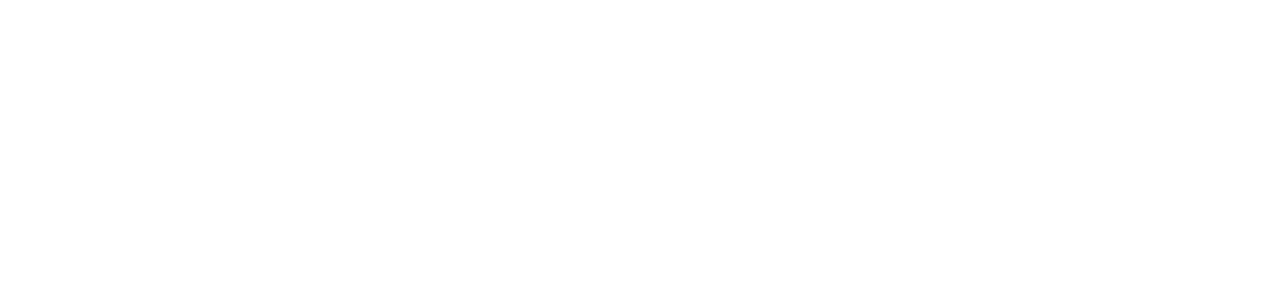
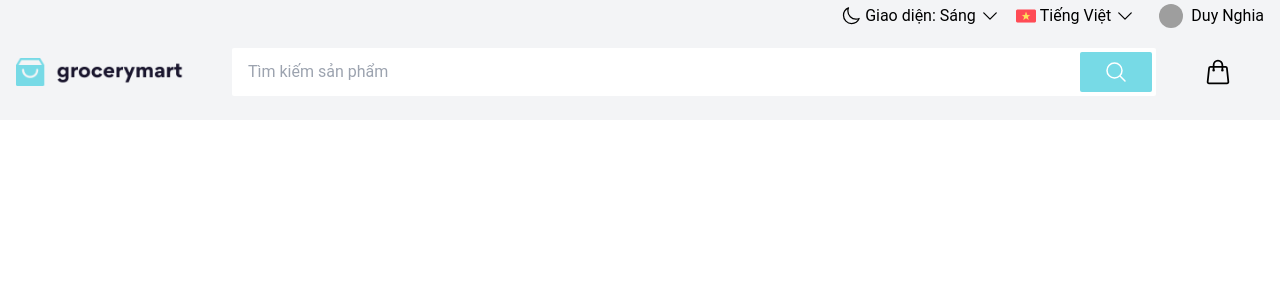
Before and after one commit to dunglh-it/Clothing-shop, a React (Vite) app: page / in a window 1280 px wide. Shown: the top 300 px of the page. Built offline with nearby package versions, Linux system fonts and the light colour scheme; grey boxes are pictures that could not be loaded.

Commit message:
Tạo và UI Header

```diff
--- /dev/null
+++ b/src/components/Footer/Footer.tsx
@@ -0,0 +1,3 @@
+export default function Footer() {
+  return <div></div>
+}
--- /dev/null
+++ b/src/components/Footer/index.ts
@@ -0,0 +1,3 @@
+import Footer from './Footer'
+
+export default Footer
--- /dev/null
+++ b/src/components/Header/Header.tsx
@@ -0,0 +1,123 @@
+import { Link } from 'react-router-dom'
+import flagVietnam from 'src/assets/images/flag-vietnam.png'
+import logoLight from 'src/assets/images/logo-light.png'
+
+export default function Header() {
+  return (
+    <div className='bg-gray-100'>
+      <div className='container'>
+        <div className='flex justify-end'>
+          <div className='flex cursor-pointer items-center hover:opacity-75'>
+            <svg
+              xmlns='http://www.w3.org/2000/svg'
+              fill='none'
+              viewBox='0 0 24 24'
+              strokeWidth={1.5}
+              stroke='currentColor'
+              className='h-5 w-5'
+            >
+              <path
+                strokeLinecap='round'
+                strokeLinejoin='round'
+                d='M21.752 15.002A9.72 9.72 0 0 1 18 15.75c-5.385 0-9.75-4.365-9.75-9.75 0-1.33.266-2.597.748-3.752A9.753 9.753 0 0 0 3 11.25C3 16.635 7.365 21 12.75 21a9.753 9.753 0 0 0 9.002-5.998Z'
+              />
+            </svg>
+
+            <span className='mx-1'>Giao diện: Sáng</span>
+
+            <svg
+              xmlns='http://www.w3.org/2000/svg'
+              fill='none'
+              viewBox='0 0 24 24'
+              strokeWidth={1.5}
+              stroke='currentColor'
+              className='h-5 w-5'
+            >
+              <path strokeLinecap='round' strokeLinejoin='round' d='M19.5 8.25l-7.5 7.5-7.5-7.5' />
+            </svg>
+          </div>
+
+          <div className='ml-4 flex cursor-pointer items-center py-1 hover:opacity-75'>
+            <img src={flagVietnam} alt='Viet Nam' className='h-5 w-5 object-cover' />
+            <span className='mx-1'>Tiếng Việt</span>
+
+            <svg
+              xmlns='http://www.w3.org/2000/svg'
+              fill='none'
+              viewBox='0 0 24 24'
+              strokeWidth={1.5}
+              stroke='currentColor'
+              className='h-5 w-5'
+            >
+              <path strokeLinecap='round' strokeLinejoin='round' d='M19.5 8.25l-7.5 7.5-7.5-7.5' />
+            </svg>
+          </div>
+
+          <div className='ml-6 flex cursor-pointer items-center py-1 hover:opacity-75'>
+            <div className='mr-2 h-6 w-6 flex-shrink-0'>
+              <img
+                src='https://cf.shopee.vn/file/d04ea22afab6e6d250a370d7ccc2e675_tn'
+                alt='avatar'
+                className='h-full w-full rounded-full object-cover'
+              />
+            </div>
+            <div>Duy Nghia</div>
+          </div>
+        </div>
+
+        <div className='mt-4 grid grid-cols-12 items-center gap-12 pb-6'>
+          <Link to='/' className='col-span-2'>
+            <img src={logoLight} alt='Logo' className='h-full w-full object-cover' />
+          </Link>
+
+          <form className='col-span-9'>
+            <div className='flex rounded-sm bg-white p-1'>
+              <input
+                type='text'
+                name='search'
+                className='flex-grow border-none bg-transparent px-3 py-2 text-black outline-none'
+                placeholder='Tìm kiếm sản phẩm'
+              />
+
+              <button className='flex-shrink-0 rounded-sm bg-lightBlue px-6 py-2 hover:opacity-90'>
+                <svg
+                  xmlns='http://www.w3.org/2000/svg'
+                  fill='none'
+                  viewBox='0 0 24 24'
+                  strokeWidth={1.5}
+                  stroke='white'
+                  className='h-6 w-6'
+                >
+                  <path
+                    strokeLinecap='round'
+                    strokeLinejoin='round'
+                    d='M21 21l-5.197-5.197m0 0A7.5 7.5 0 105.196 5.196a7.5 7.5 0 0010.607 10.607z'
+                  />
+                </svg>
+              </button>
+            </div>
+          </form>
+
+          <div className='col-span-1'>
+            <Link to='/'>
+              <svg
+                xmlns='http://www.w3.org/2000/svg'
+                fill='none'
+                viewBox='0 0 24 24'
+                strokeWidth={1.5}
+                stroke='currentColor'
+                className='h-7 w-7'
+              >
+                <path
+                  strokeLinecap='round'
+                  strokeLinejoin='round'
+                  d='M15.75 10.5V6a3.75 3.75 0 1 0-7.5 0v4.5m11.356-1.993 1.263 12c.07.665-.45 1.243-1.119 1.243H4.25a1.125 1.125 0 0 1-1.12-1.243l1.264-12A1.125 1.125 0 0 1 5.513 7.5h12.974c.576 0 1.059.435 1.119 1.007ZM8.625 10.5a.375.375 0 1 1-.75 0 .375.375 0 0 1 .75 0Zm7.5 0a.375.375 0 1 1-.75 0 .375.375 0 0 1 .75 0Z'
+                />
+              </svg>
+            </Link>
+          </div>
+        </div>
+      </div>
+    </div>
+  )
+}
--- /dev/null
+++ b/src/components/Header/index.ts
@@ -0,0 +1,3 @@
+import Header from './Header'
+
+export default Header
--- /dev/null
+++ b/src/layouts/MainLayout/MainLayout.tsx
@@ -0,0 +1,16 @@
+import Footer from 'src/components/Footer'
+import Header from 'src/components/Header'
+
+interface Props {
+  children?: React.ReactNode
+}
+
+export default function MainLayout({ children }: Props) {
+  return (
+    <div>
+      <Header />
+      {children}
+      <Footer />
+    </div>
+  )
+}
--- /dev/null
+++ b/src/layouts/MainLayout/indx.ts
@@ -0,0 +1,3 @@
+import MainLayout from './MainLayout'
+
+export default MainLayout
--- a/src/useRouteElements.tsx
+++ b/src/useRouteElements.tsx
@@ -3,13 +3,18 @@
 import RegisterLayout from './layouts/RegisterLayout'
 import Login from './pages/Login'
 import Register from './pages/Register'
+import MainLayout from './layouts/MainLayout/MainLayout'
 
 export default function useRouteElements() {
   const routeElements = useRoutes([
     {
       path: '/',
       index: true,
-      element: <Home />
+      element: (
+        <MainLayout>
+          <Home />
+        </MainLayout>
+      )
     },
 
     {
--- a/tailwind.config.cjs
+++ b/tailwind.config.cjs
@@ -11,7 +11,8 @@
     extend: {
       colors: {
         yellow: '#FFB700',
-        blue: '#0071DC'
+        blue: '#0071DC',
+        lightBlue: '#77DAE6'
       }
     }
   },
```
Also changed, not shown: src/assets/images/flag-english.png (added), src/assets/images/flag-vietnam.png (added).
